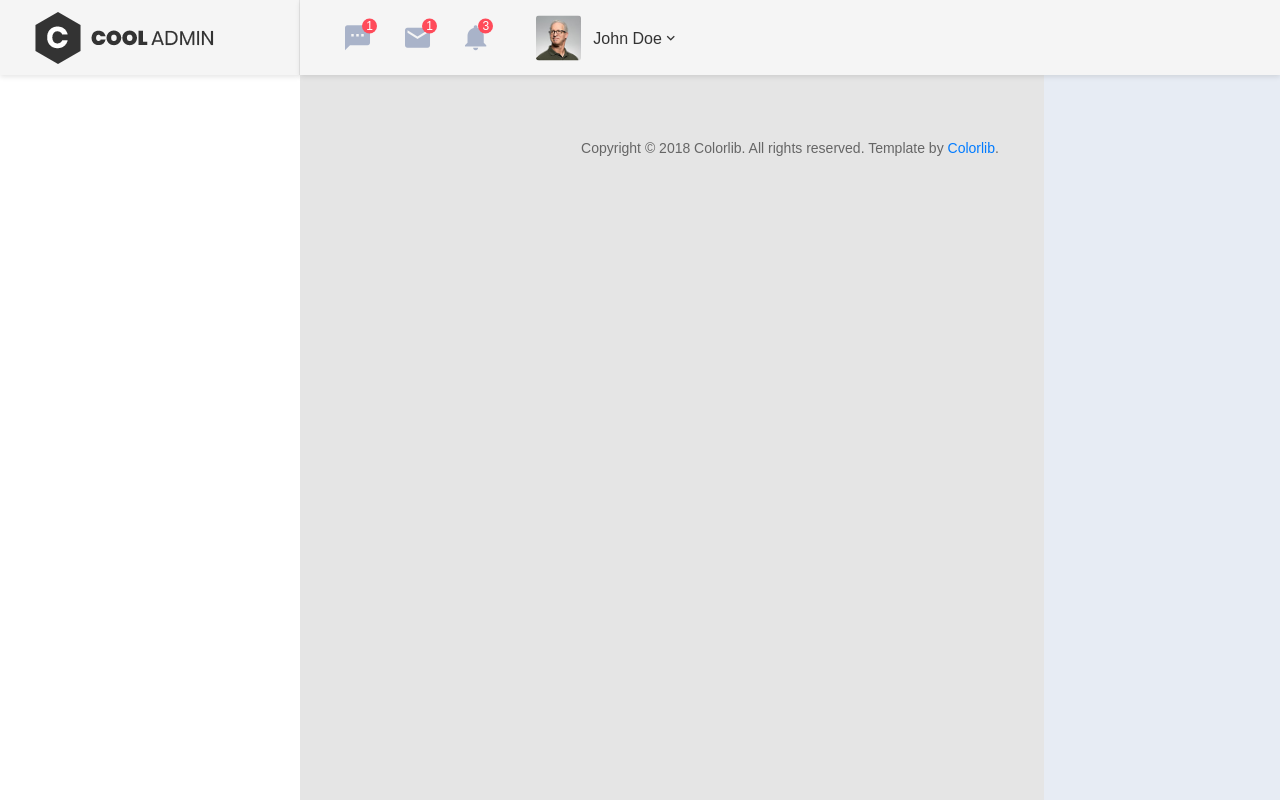
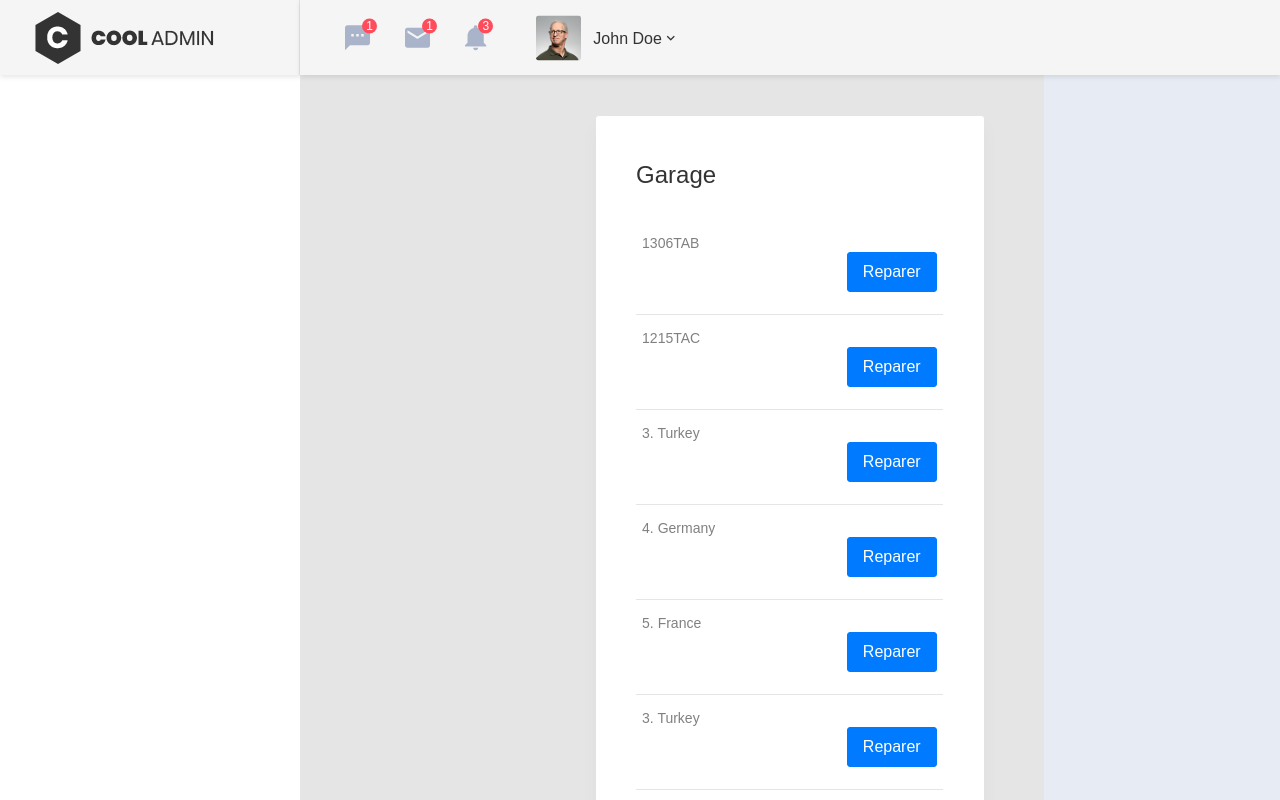
Before and after one commit to Andriamah/m1p10mean-Tony-Elodie, an Angular app in the folder front-angular/frontGarage/: page /reception in a window 1280 px wide. Before the commit this address led to /. Shown: the top 800 px of the page. Built offline with nearby package versions, Linux system fonts and the light colour scheme; a web font is replaced by a local one.

Commit message:
Reception-Affichage

```diff
--- a/front-angular/frontGarage/src/app/app-routing.module.ts
+++ b/front-angular/frontGarage/src/app/app-routing.module.ts
@@ -1,5 +1,6 @@
 import { NgModule } from '@angular/core';
 import { RouterModule, Routes } from '@angular/router';
+import { ReceptionComponent } from './reception/reception.component';
 
 import { UtilisateurListComponent } from './utilisateur-list/utilisateur-list.component';
 
@@ -7,6 +8,7 @@ import { UtilisateurListComponent } from './utilisateur-list/utilisateur-list.co
 const appRoutes: Routes = [
   // { path: 'acceuil', component: UtilisateurListComponent },
   { path: '', component: UtilisateurListComponent },
+  { path: 'reception', component: ReceptionComponent },
 
 ];
 
--- a/front-angular/frontGarage/src/app/app.module.ts
+++ b/front-angular/frontGarage/src/app/app.module.ts
@@ -7,11 +7,13 @@ import { AppRoutingModule } from './app-routing.module';
 import { AppComponent } from './app.component';
 import { HttpClientModule } from '@angular/common/http';
 import { UtilisateurListComponent } from './utilisateur-list/utilisateur-list.component';
+import { ReceptionComponent } from './reception/reception.component';
 
 @NgModule({
   declarations: [
     AppComponent,
-    UtilisateurListComponent
+    UtilisateurListComponent,
+    ReceptionComponent
   ],
   imports: [
     BrowserModule,
--- /dev/null
+++ b/front-angular/frontGarage/src/app/reception/reception.component.ts
@@ -0,0 +1,11 @@
+import { Component } from '@angular/core';
+
+@Component({
+  selector: 'app-reception',
+  templateUrl: './reception.html',
+  styles: [
+  ]
+})
+export class ReceptionComponent {
+
+}
--- /dev/null
+++ b/front-angular/frontGarage/src/app/reception/reception.html
@@ -0,0 +1,44 @@
+<div class="col-lg-12">
+    <!-- TOP CAMPAIGN-->
+    <div class="top-campaign">
+        <h3 class="title-3 m-b-30">garage</h3>
+        <div class="table-responsive">
+            <table class="table table-top-campaign">
+                <tbody>
+                    <tr>
+                        <td>1306TAB
+                        </td>
+                        <td><button class="btn btn-primary" [routerLink]="['']">Reparer</button></td>
+                    </tr>
+                    <tr>
+                        <td>1215TAC</td>
+                        <td><button class="btn btn-primary" [routerLink]="['']">Reparer</button></td>
+                    </tr>
+                    <tr>
+                        <td>3. Turkey</td>
+                        <td><button class="btn btn-primary" [routerLink]="['']">Reparer</button></td>
+                    </tr>
+                    <tr>
+                        <td>4. Germany</td>
+                        <td><button class="btn btn-primary" [routerLink]="['']">Reparer</button></td>
+                    </tr>
+                    <tr>
+                        <td>5. France</td>
+                        <td><button class="btn btn-primary" [routerLink]="['']">Reparer</button></td>
+                    </tr>
+                    <tr>
+                        <td>3. Turkey</td>
+                        <td><button class="btn btn-primary" [routerLink]="['']">Reparer</button></td>
+                    </tr>
+                    <tr>
+                        <td>4. Germany</td>
+                        <td><button class="btn btn-primary" [routerLink]="['']">Reparer</button></td>
+                    </tr>
+
+
+                </tbody>
+            </table>
+        </div>
+    </div>
+    <!--  END TOP CAMPAIGN-->
+</div>
```
